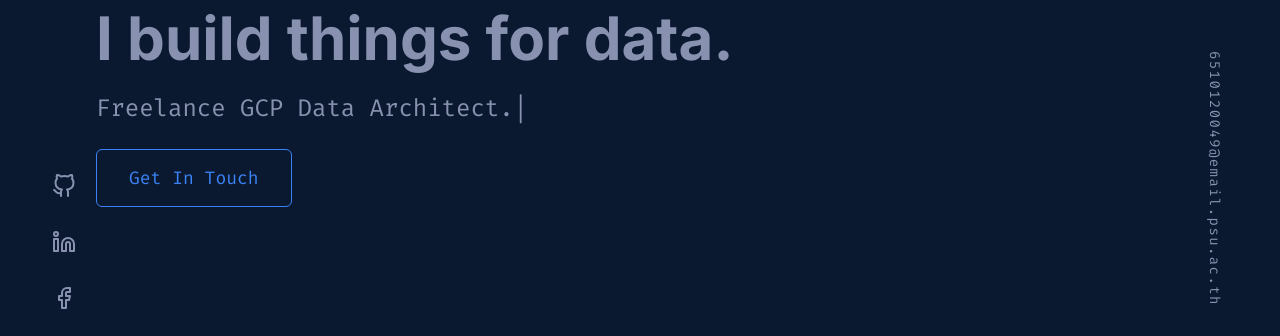
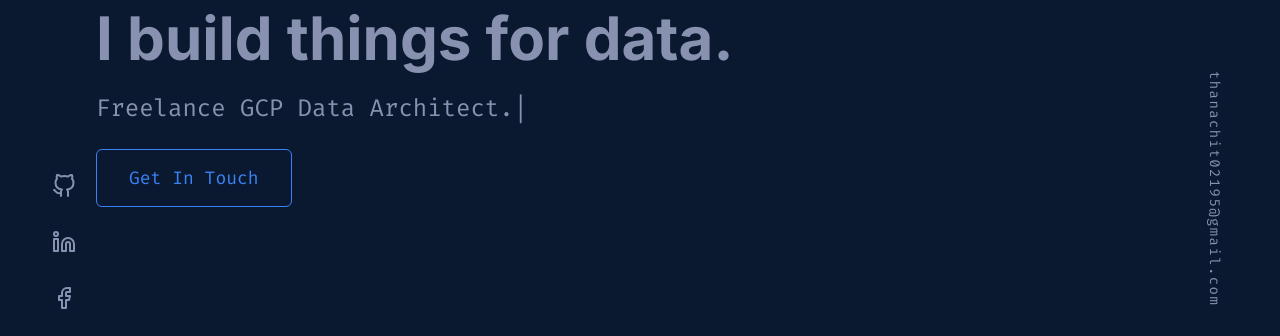
Before and after one commit to benzondataen/my-profile-2025, a React (Vite) app: page / in a window 1280 px wide. Shown: the part 366-702 px from the top of the page. Built offline with nearby package versions, Linux system fonts and the light colour scheme; no server answers.

Commit message:
feat: Update contact email address
Changes the primary and secondary contact email addresses displayed on the site to a new personal Gmail account. This ensures potential employers and collaborators reach the correct contact point.

```diff
--- a/components/Contact.tsx
+++ b/components/Contact.tsx
@@ -9,7 +9,7 @@ const Contact: React.FC = () => {
       <p className="max-w-xl mx-auto text-gray-600 dark:text-slate mb-8">
         I'm currently available for freelance opportunities and open to discussing new projects. Whether you have a question or just want to say hi, my inbox is always open.
       </p>
-      <a href="mailto:6510120049@email.psu.ac.th"
+      <a href="mailto:thanachit02195@gmail.com"
          className="inline-block px-12 py-4 border border-blue-600 text-blue-600 rounded-md font-mono text-lg hover:bg-blue-600/10 dark:border-accent-blue dark:text-accent-blue dark:hover:bg-accent-blue/10 transition-colors duration-300 focus:outline-none focus-visible:ring-2 focus-visible:ring-blue-500 dark:focus-visible:ring-accent-blue">
         Say Hello
       </a>
@@ -42,8 +42,8 @@ const Contact: React.FC = () => {
       </div>
       <div className="hidden md:block fixed bottom-0 right-12">
         <div className="flex flex-col items-center space-y-6">
-            <a href="mailto:6510120049@email.psu.ac.th" className="font-mono text-sm tracking-widest vertical-rl text-gray-600 dark:text-slate hover:text-blue-600 dark:hover:text-accent-blue transition-colors duration-300 transform hover:-translate-y-1 p-2 rounded-md focus:outline-none focus-visible:ring-2 focus-visible:ring-blue-500 dark:focus-visible:ring-accent-blue">
-                6510120049@email.psu.ac.th
+            <a href="mailto:thanachit02195@gmail.com" className="font-mono text-sm tracking-widest vertical-rl text-gray-600 dark:text-slate hover:text-blue-600 dark:hover:text-accent-blue transition-colors duration-300 transform hover:-translate-y-1 p-2 rounded-md focus:outline-none focus-visible:ring-2 focus-visible:ring-blue-500 dark:focus-visible:ring-accent-blue">
+                thanachit02195@gmail.com
             </a>
             <div className="w-px h-24 bg-gray-600 dark:bg-slate"></div>
         </div>
```
